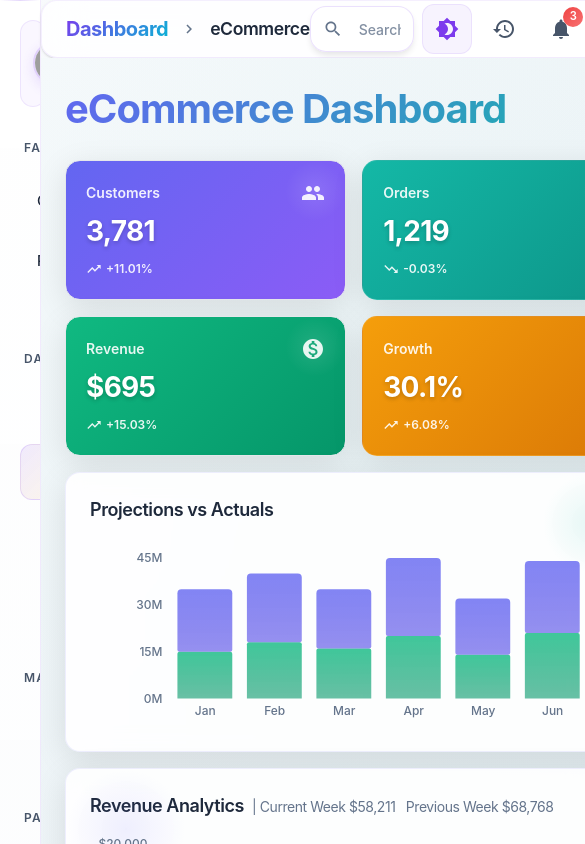
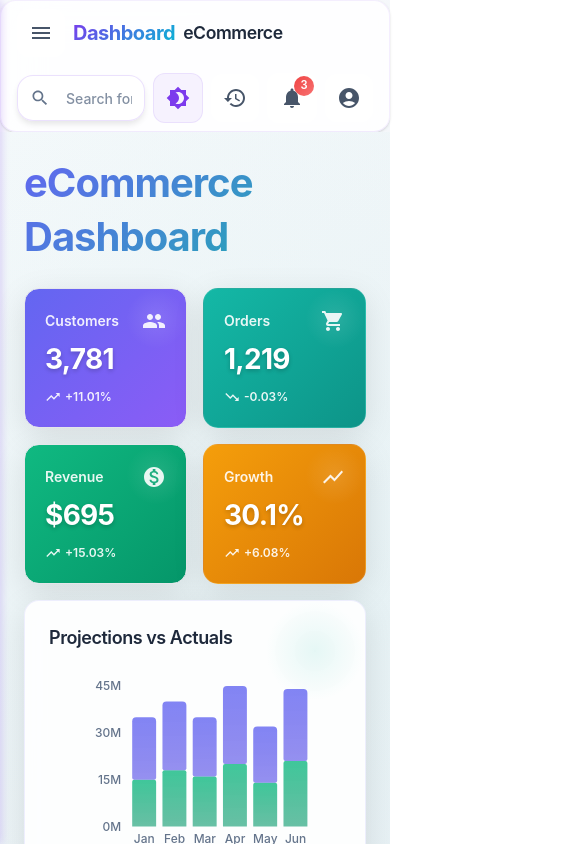
Before and after one commit to Girianand5154/juspay-ui, a React (Create React App) app: page / in a window 390 px wide. Shown: the top 844 px of the page, 585 px wide, since content can reach past the window. Built offline with nearby package versions, Linux system fonts and the light colour scheme; grey boxes are pictures that could not be loaded.

Commit message:
Mobile, Tablet and Computer responsivenes

```diff
--- a/src/App.js
+++ b/src/App.js
@@ -15,6 +15,7 @@ function AppContent() {
   const [notificationsOpen, setNotificationsOpen] = useState(false);
   const [currentPage, setCurrentPage] = useState('eCommerce');
   const { darkMode } = useTheme();
+  const [sidebarOpen, setSidebarOpen] = useState(false);
 
   const toggleNotifications = () => {
     setNotificationsOpen((prev) => !prev);
@@ -26,6 +27,10 @@ function AppContent() {
 
   const handlePageChange = (page) => {
     setCurrentPage(page);
+  };
+
+  const toggleSidebar = () => {
+    setSidebarOpen((prev) => !prev);
   };
 
   const renderCurrentPage = () => {
@@ -163,35 +168,92 @@ function AppContent() {
 
   return (
     <Box
-      sx={{
+      sx={(theme) => ({
         display: 'flex',
         minHeight: '100vh',
         background: darkMode
           ? 'linear-gradient(135deg, #0f172a 0%, #1e293b 50%, #334155 100%)'
-          : 'linear-gradient(135deg, #f8fafc 0%, #e2e8f0 100%)'
-      }}
+          : 'linear-gradient(135deg, #f8fafc 0%, #e2e8f0 100%)',
+        [theme.breakpoints.down('md')]: {
+          flexDirection: 'column',
+        },
+      })}
     >
       <SidebarEnhanced
         currentPage={currentPage}
         onPageChange={handlePageChange}
+        open={sidebarOpen}
+        zIndex={sidebarOpen ? 1400 : 'auto'}
       />
-      <Box sx={{ flex: 1, display: 'flex', flexDirection: 'column' }}>
+      <Box
+        sx={(theme) => ({
+          flex: 1,
+          display: 'flex',
+          flexDirection: 'column',
+        [theme.breakpoints.down('md')]: {
+          width: '100%',
+          marginLeft: sidebarOpen ? 280 : 0, // Account for sidebar width on mobile (280px)
+          transition: 'margin-left 0.3s ease-in-out',
+        },
+        })}
+      >
         <TopbarEnhanced
           toggleNotifications={toggleNotifications}
           notificationsOpen={notificationsOpen}
           currentPage={currentPage}
+          toggleSidebar={toggleSidebar}
         />
         <Box
-          sx={{
+          sx={(theme) => ({
             flex: 1,
             background: darkMode
               ? 'linear-gradient(135deg, #0f172a 0%, #1e293b 50%, #334155 100%)'
-              : 'linear-gradient(135deg, #f8fafc 0%, #e2e8f0 100%)'
-          }}
+              : 'linear-gradient(135deg, #f8fafc 0%, #e2e8f0 100%)',
+            [theme.breakpoints.down('md')]: {
+              marginLeft: sidebarOpen ? 0 : 0, // Don't shift content on mobile/tablet
+              width: '100%',
+            },
+          })}
         >
           {renderCurrentPage()}
         </Box>
       </Box>
+      {sidebarOpen && (
+        <Box
+          onClick={toggleSidebar}
+          sx={(theme) => ({
+            position: 'fixed',
+            top: 0,
+            left: 0,
+            width: '100vw',
+            height: '100vh',
+            bgcolor: 'rgba(0,0,0,0.3)',
+            zIndex: 1200, // Lower than sidebar z-index (1400)
+            pointerEvents: 'none', // Allow clicks to pass through to sidebar
+            [theme.breakpoints.up('md')]: {
+              display: 'none',
+            },
+          })}
+        />
+      )}
+      {sidebarOpen && (
+        <Box
+          onClick={toggleSidebar}
+          sx={(theme) => ({
+            position: 'fixed',
+            top: 0,
+            left: 240,
+            right: 0,
+            height: '100vh',
+            bgcolor: 'transparent',
+            zIndex: 1300, // Lower than sidebar z-index (1400)
+            pointerEvents: 'none', // Allow clicks to pass through to sidebar
+            [theme.breakpoints.down('md')]: {
+              display: 'none',
+            },
+          })}
+        />
+      )}
       {notificationsOpen && (
         <>
           <Box
@@ -206,9 +268,7 @@ function AppContent() {
               zIndex: 1200,
             }}
           />
-          <Box sx={{ position: 'relative', zIndex: 1300 }}>
-            <NotificationsPanelEnhanced onClose={closeNotifications} />
-          </Box>
+          <NotificationsPanelEnhanced onClose={closeNotifications} />
         </>
       )}
     </Box>
--- a/src/components/NotificationsPanelEnhanced.js
+++ b/src/components/NotificationsPanelEnhanced.js
@@ -195,16 +195,25 @@ export default function NotificationsPanelEnhanced({ onClose }) {
       <Paper
         elevation={0}
         sx={{
-          width: { xs: 320, sm: 360 },
+          width: { xs: 'calc(100vw - 20px)', sm: 360 },
+          maxWidth: { xs: 'calc(100vw - 20px)', sm: 360 },
           bgcolor: darkMode ? 'rgba(30, 41, 59, 0.95)' : 'rgba(255, 255, 255, 0.95)',
           backdropFilter: 'blur(20px)',
           border: `1px solid ${darkMode ? 'rgba(168, 85, 247, 0.2)' : 'rgba(124, 58, 237, 0.1)'}`,
-          borderRadius: '20px 0 0 20px',
+          borderRadius: { xs: '20px', sm: '20px 0 0 20px' },
           p: 0,
           overflow: 'hidden',
           boxShadow: darkMode
             ? '0 20px 25px -5px rgba(0, 0, 0, 0.3), 0 10px 10px -5px rgba(0, 0, 0, 0.2)'
             : '0 20px 25px -5px rgba(0, 0, 0, 0.1), 0 10px 10px -5px rgba(0, 0, 0, 0.04)',
+          position: { xs: 'fixed', sm: 'absolute' },
+          top: { xs: 10, sm: 60 },
+          right: { xs: 10, sm: 0 },
+          bottom: { xs: 10, sm: 'auto' },
+          left: { xs: 10, sm: 'auto' },
+          height: { xs: 'auto', sm: 'calc(100vh - 80px)' },
+          maxHeight: { xs: 'calc(100vh - 20px)', sm: 'calc(100vh - 80px)' },
+          zIndex: 1500,
         }}
       >
         {/* Header */}
--- a/src/components/OrderListEnhanced.js
+++ b/src/components/OrderListEnhanced.js
@@ -244,13 +244,18 @@ export default function OrderListEnhanced() {
 
   return (
     <Box
-      sx={{
-        p: 3,
+      sx={(theme) => ({
+        p: { xs: 1, sm: 2, md: 3 },
         background: darkMode
           ? 'linear-gradient(135deg, #0c0a1a 0%, #1a1a2e 50%, #16213e 100%)'
           : 'linear-gradient(135deg, #fef7ff 0%, #f0f9ff 50%, #fef3c7 100%)',
         minHeight: '100vh',
-      }}
+        position: 'relative',
+        zIndex: 1,
+        [theme.breakpoints.down('md')]: {
+          p: 1,
+        },
+      })}
     >
       <motion.div
         initial={{ opacity: 0, y: 20 }}
@@ -273,15 +278,30 @@ export default function OrderListEnhanced() {
         >
           {/* Header */}
           <Box
-            sx={{
-              p: 3,
+            sx={(theme) => ({
+              p: { xs: 2, sm: 2.5, md: 3 },
               borderBottom: `1px solid ${darkMode ? 'rgba(168, 85, 247, 0.15)' : 'rgba(124, 58, 237, 0.1)'}`,
               background: darkMode
                 ? 'linear-gradient(135deg, rgba(168, 85, 247, 0.08) 0%, rgba(30, 41, 59, 0.05) 100%)'
                 : 'linear-gradient(135deg, rgba(124, 58, 237, 0.04) 0%, rgba(255, 255, 255, 0.02) 100%)',
-            }}
+              [theme.breakpoints.down('md')]: {
+                p: 2,
+              },
+            })}
           >
-            <Box sx={{ display: 'flex', justifyContent: 'space-between', alignItems: 'center', mb: 2 }}>
+            <Box sx={(theme) => ({
+              display: 'flex',
+              justifyContent: 'space-between',
+              alignItems: 'center',
+              mb: 2,
+              flexDirection: { xs: 'column', sm: 'row' },
+              gap: { xs: 2, sm: 0 },
+              [theme.breakpoints.down('md')]: {
+                flexDirection: 'column',
+                gap: 2,
+                textAlign: 'center',
+              },
+            })}>
               <Box>
                 <Typography
                   variant="h5"
@@ -359,7 +379,17 @@ export default function OrderListEnhanced() {
           </Box>
 
           {/* Search Bar */}
-          <Toolbar sx={{ pl: 3, pr: 3, pt: 2, pb: 2 }}>
+          <Toolbar sx={(theme) => ({
+            pl: { xs: 2, sm: 2.5, md: 3 },
+            pr: { xs: 2, sm: 2.5, md: 3 },
+            pt: 2,
+            pb: 2,
+            justifyContent: { xs: 'center', sm: 'flex-start' },
+            [theme.breakpoints.down('md')]: {
+              pl: 2,
+              pr: 2,
+            },
+          })}>
             <motion.div
               whileHover={{ scale: 1.02 }}
               transition={{ duration: 0.2 }}
@@ -368,14 +398,36 @@ export default function OrderListEnhanced() {
                 <SearchIconWrapper>
                   <Search sx={{ fontSize: 20 }} />
                 </SearchIconWrapper>
-                <StyledInputBase placeholder="Search orders, users, or projects..." inputProps={{ 'aria-label': 'search' }} />
+                <StyledInputBase
+                  placeholder="Search orders, users, or projects..."
+                  inputProps={{ 'aria-label': 'search' }}
+                />
               </SearchWrapper>
             </motion.div>
           </Toolbar>
 
           {/* Table */}
-          <TableContainer>
-            <Table size="small">
+          <TableContainer sx={(theme) => ({
+            overflowX: 'auto',
+            [theme.breakpoints.down('md')]: {
+              '&::-webkit-scrollbar': {
+                height: '6px',
+              },
+              '&::-webkit-scrollbar-track': {
+                background: darkMode ? 'rgba(30, 41, 59, 0.3)' : 'rgba(248, 250, 252, 0.3)',
+              },
+              '&::-webkit-scrollbar-thumb': {
+                background: darkMode ? 'rgba(168, 85, 247, 0.3)' : 'rgba(124, 58, 237, 0.2)',
+                borderRadius: '3px',
+              },
+            },
+          })}>
+            <Table size="small" sx={(theme) => ({
+              minWidth: 800,
+              [theme.breakpoints.down('md')]: {
+                minWidth: 700,
+              },
+            })}>
               <TableHead>
                 <TableRow
                   sx={{
--- a/src/components/SidebarEnhanced.js
+++ b/src/components/SidebarEnhanced.js
@@ -52,7 +52,7 @@ const collapseVariants = {
   closed: { opacity: 0, height: 0, transition: { duration: 0.3 } },
 };
 
-export default function SidebarEnhanced({ open, currentPage, onPageChange }) {
+export default function SidebarEnhanced({ open, currentPage, onPageChange, zIndex = 'auto' }) {
   const { darkMode } = useTheme();
   const [openSections, setOpenSections] = React.useState({});
 
@@ -70,11 +70,15 @@ export default function SidebarEnhanced({ open, currentPage, onPageChange }) {
 
   const handleChildClick = (child) => {
     onPageChange(child.label);
+    // Close sidebar on mobile after navigation
+    if (window.innerWidth < 768) {
+      // The sidebar will close via the backdrop click handler
+    }
   };
 
   return (
     <Box
-      sx={{
+      sx={(theme) => ({
         width: 240,
         background: darkMode
           ? 'linear-gradient(180deg, rgba(30, 41, 59, 0.95) 0%, rgba(15, 23, 42, 0.98) 100%)'
@@ -87,6 +91,7 @@ export default function SidebarEnhanced({ open, currentPage, onPageChange }) {
         transition: 'all 0.3s cubic-bezier(0.4, 0, 0.2, 1)',
         overflowX: 'hidden',
         position: 'relative',
+        zIndex: zIndex,
         '&::before': {
           content: '""',
           position: 'absolute',
@@ -98,7 +103,41 @@ export default function SidebarEnhanced({ open, currentPage, onPageChange }) {
             ? 'linear-gradient(90deg, transparent 0%, rgba(168, 85, 247, 0.3) 50%, transparent 100%)'
             : 'linear-gradient(90deg, transparent 0%, rgba(124, 58, 237, 0.2) 50%, transparent 100%)',
         },
-      }}
+        [theme.breakpoints.down('md')]: {
+          position: 'fixed',
+          zIndex: 1300,
+          width: 240,
+          left: 0,
+          top: 0,
+          transition: 'transform 0.3s ease-in-out',
+          boxShadow: darkMode
+            ? '2px 0 8px rgba(168, 85, 247, 0.3)'
+            : '2px 0 8px rgba(124, 58, 237, 0.2)',
+          pointerEvents: 'auto',
+          transform: open ? 'translateX(0)' : 'translateX(-100%)',
+        },
+        [theme.breakpoints.down('sm')]: {
+          position: 'fixed',
+          zIndex: 1400,
+          height: '100vh',
+          width: 280,
+          left: 0,
+          top: 0,
+          transition: 'transform 0.3s ease-in-out',
+          boxShadow: darkMode
+            ? '2px 0 8px rgba(168, 85, 247, 0.3)'
+            : '2px 0 8px rgba(124, 58, 237, 0.2)',
+          background: darkMode
+            ? 'linear-gradient(180deg, rgba(30, 41, 59, 0.98) 0%, rgba(15, 23, 42, 1) 100%)'
+            : 'linear-gradient(180deg, rgba(255, 255, 255, 0.98) 0%, rgba(248, 250, 252, 1) 100%)',
+          pointerEvents: 'auto',
+          transform: open ? 'translateX(0)' : 'translateX(-100%)',
+        },
+        [theme.breakpoints.down('xs')]: {
+          width: '100vw',
+          maxWidth: '100vw',
+        },
+      })}
     >
       {/* User Profile Section */}
       <Box
--- a/src/components/TopbarEnhanced.js
+++ b/src/components/TopbarEnhanced.js
@@ -1,6 +1,6 @@
 import React from 'react';
-import { AppBar, Toolbar, IconButton, InputBase, Box, Badge, Tooltip, Typography, Chip } from '@mui/material';
-import { Search, Brightness4, History, Notifications, NavigateNext, Settings, AccountCircle } from '@mui/icons-material';
+import { AppBar, Toolbar, IconButton, InputBase, Box, Badge, Tooltip, Typography, Chip, useTheme as muiUseTheme } from '@mui/material';
+import { Search, Brightness4, History, Notifications, NavigateNext, Settings, AccountCircle, Menu } from '@mui/icons-material';
 import { styled, alpha } from '@mui/material/styles';
 import { motion } from 'framer-motion';
 import { useTheme } from '../contexts/ThemeContext';
@@ -64,15 +64,16 @@ const buttonVariants = {
   tap: { scale: 0.95 },
 };
 
-export default function TopbarEnhanced({ toggleNotifications, notificationsOpen, currentPage = 'eCommerce' }) {
+export default function TopbarEnhanced({ toggleNotifications, notificationsOpen, currentPage = 'eCommerce', toggleSidebar }) {
   const { darkMode, toggleDarkMode } = useTheme();
+  const muiTheme = muiUseTheme();
 
   return (
     <AppBar
       position="static"
       color="transparent"
       elevation={0}
-      sx={{
+      sx={(theme) => ({
         background: darkMode
           ? 'rgba(30, 41, 59, 0.85)'
           : 'rgba(255, 255, 255, 0.85)',
@@ -81,11 +82,66 @@ export default function TopbarEnhanced({ toggleNotifications, notificationsOpen,
         boxShadow: darkMode
           ? '0 1px 3px rgba(0, 0, 0, 0.3), 0 1px 2px rgba(0, 0, 0, 0.2)'
           : '0 1px 3px rgba(0, 0, 0, 0.1), 0 1px 2px rgba(0, 0, 0, 0.06)',
-      }}
+      })}
     >
-      <Toolbar sx={{ justifyContent: 'space-between', px: 3 }}>
+      <Toolbar
+        sx={(theme) => ({
+          justifyContent: 'space-between',
+          px: 3,
+          [theme.breakpoints.down('sm')]: {
+            flexDirection: 'column',
+            alignItems: 'stretch',
+            gap: 1,
+            px: 2,
+            py: 1,
+          },
+        })}
+      >
         {/* Left side - Navigation/Breadcrumbs */}
-        <Box sx={{ display: 'flex', alignItems: 'center', gap: 1 }}>
+        <Box
+          sx={(theme) => ({
+            display: 'flex',
+            alignItems: 'center',
+            gap: 1,
+            [theme.breakpoints.down('sm')]: {
+              justifyContent: 'space-between',
+              width: '100%',
+            },
+          })}
+        >
+          {/* Hamburger Menu Button - Mobile/Tablet Only */}
+          <Tooltip title="Toggle Sidebar">
+            <motion.div
+              whileHover="hover"
+              whileTap="tap"
+              variants={iconVariants}
+              style={{ display: 'inline-block' }}
+            >
+              <IconButton
+                size="large"
+                onClick={toggleSidebar}
+                sx={{
+                  background: darkMode
+                    ? 'rgba(30, 41, 59, 0.6)'
+                    : 'rgba(255, 255, 255, 0.7)',
+                  borderRadius: '12px',
+                  transition: 'all 0.2s cubic-bezier(0.4, 0, 0.2, 1)',
+                  '&:hover': {
+                    background: darkMode
+                      ? 'rgba(30, 41, 59, 0.8)'
+                      : 'rgba(255, 255, 255, 0.9)',
+                    transform: 'translateY(-1px)',
+                  },
+                  [muiTheme.breakpoints.up('md')]: {
+                    display: 'none',
+                  },
+                }}
+              >
+                <Menu sx={{ color: darkMode ? '#cbd5e1' : '#475569' }} />
+              </IconButton>
+            </motion.div>
+          </Tooltip>
+
           <motion.div
             whileHover={{ scale: 1.02 }}
             transition={{ duration: 0.2 }}
@@ -112,13 +168,21 @@ export default function TopbarEnhanced({ toggleNotifications, notificationsOpen,
             sx={{
               fontSize: 18,
               color: darkMode ? '#94a3b8' : '#64748b',
-              mx: 0.5
+              mx: 0.5,
+              [muiTheme.breakpoints.down('sm')]: {
+                display: 'none',
+              },
             }}
           />
 
           <motion.div
             whileHover={{ scale: 1.02 }}
             transition={{ duration: 0.2 }}
+            // Removed sx prop with theme usage to fix "theme is not defined" error
+            // Using style prop instead without theme dependency
+            style={{
+              flexGrow: 1,
+            }}
           >
             <Typography
               variant="h6"
@@ -127,6 +191,9 @@ export default function TopbarEnhanced({ toggleNotifications, notificationsOpen,
                 cursor: 'pointer',
                 color: darkMode ? '#f1f5f9' : '#1e293b',
                 fontSize: '1.1rem',
+                whiteSpace: 'nowrap',
+                overflow: 'hidden',
+                textOverflow: 'ellipsis',
               }}
             >
               {currentPage === 'Order List' ? 'Management' : currentPage}
@@ -139,7 +206,10 @@ export default function TopbarEnhanced({ toggleNotifications, notificationsOpen,
                 sx={{
                   fontSize: 18,
                   color: darkMode ? '#94a3b8' : '#64748b',
-                  mx: 0.5
+                  mx: 0.5,
+                  [muiTheme.breakpoints.down('sm')]: {
+                    display: 'none',
+                  },
                 }}
               />
               <Chip
@@ -153,6 +223,12 @@ export default function TopbarEnhanced({ toggleNotifications, notificationsOpen,
                   color: darkMode ? '#a855f7' : '#7c3aed',
                   fontWeight: 600,
                   fontSize: '0.75rem',
+                  whiteSpace: 'nowrap',
+                  [muiTheme.breakpoints.down('sm')]: {
+                    maxWidth: '100%',
+                    overflow: 'hidden',
+                    textOverflow: 'ellipsis',
+                  },
                 }}
               />
             </>
@@ -160,12 +236,27 @@ export default function TopbarEnhanced({ toggleNotifications, notificationsOpen,
         </Box>
 
         {/* Right side - Search and Icons */}
-        <Box sx={{ display: 'flex', alignItems: 'center', gap: 1 }}>
+        <Box
+          sx={(theme) => ({
+            display: 'flex',
+            alignItems: 'center',
+            gap: 1,
+            [theme.breakpoints.down('sm')]: {
+              justifyContent: 'space-between',
+              width: '100%',
+              mt: 1,
+            },
+          })}
+        >
           {/* Search Bar */}
           <motion.div
             whileHover="hover"
             variants={buttonVariants}
             transition={{ duration: 0.2 }}
+            style={{
+              flexGrow: 1,
+              maxWidth: '100%',
+            }}
           >
             <SearchWrapper>
               <SearchIconWrapper>
```
Also changed, not shown: 7 other files (tests, documents, lock files or other folders).
